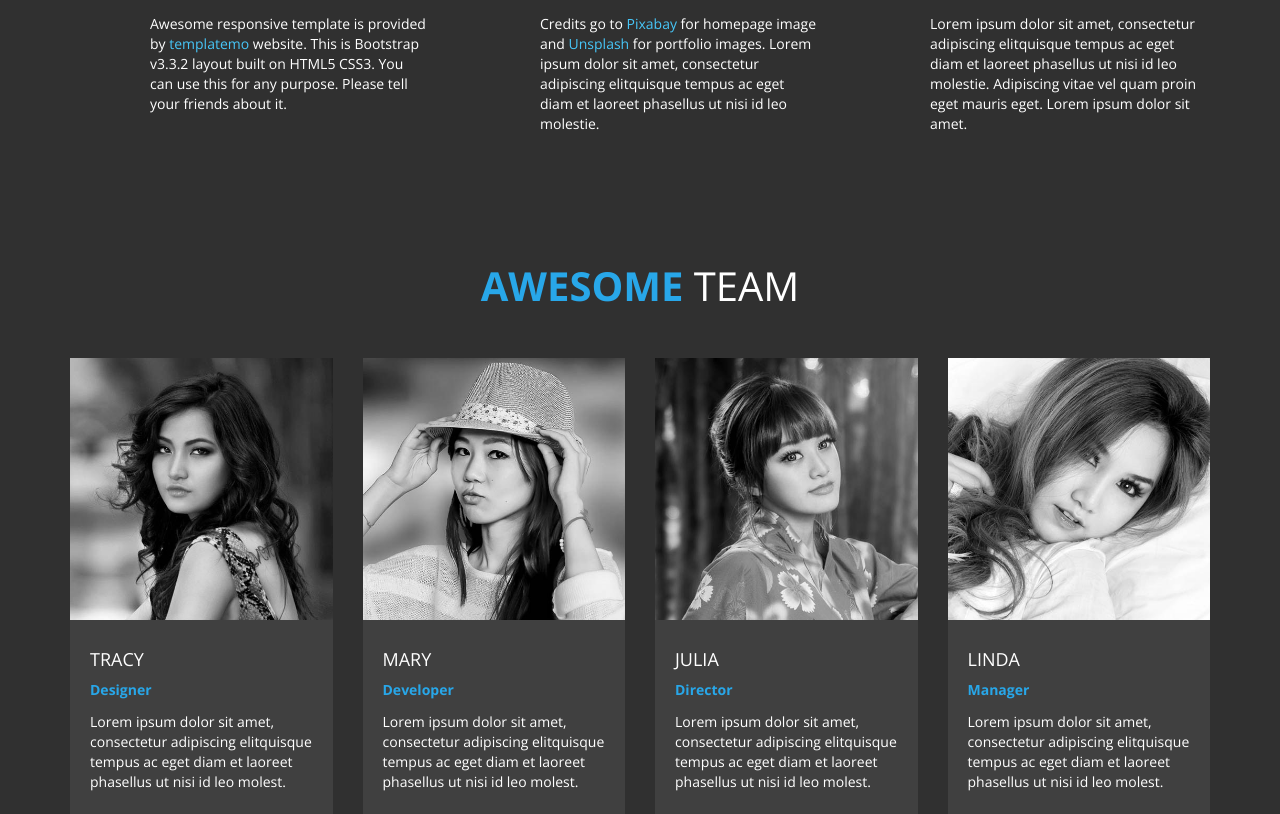
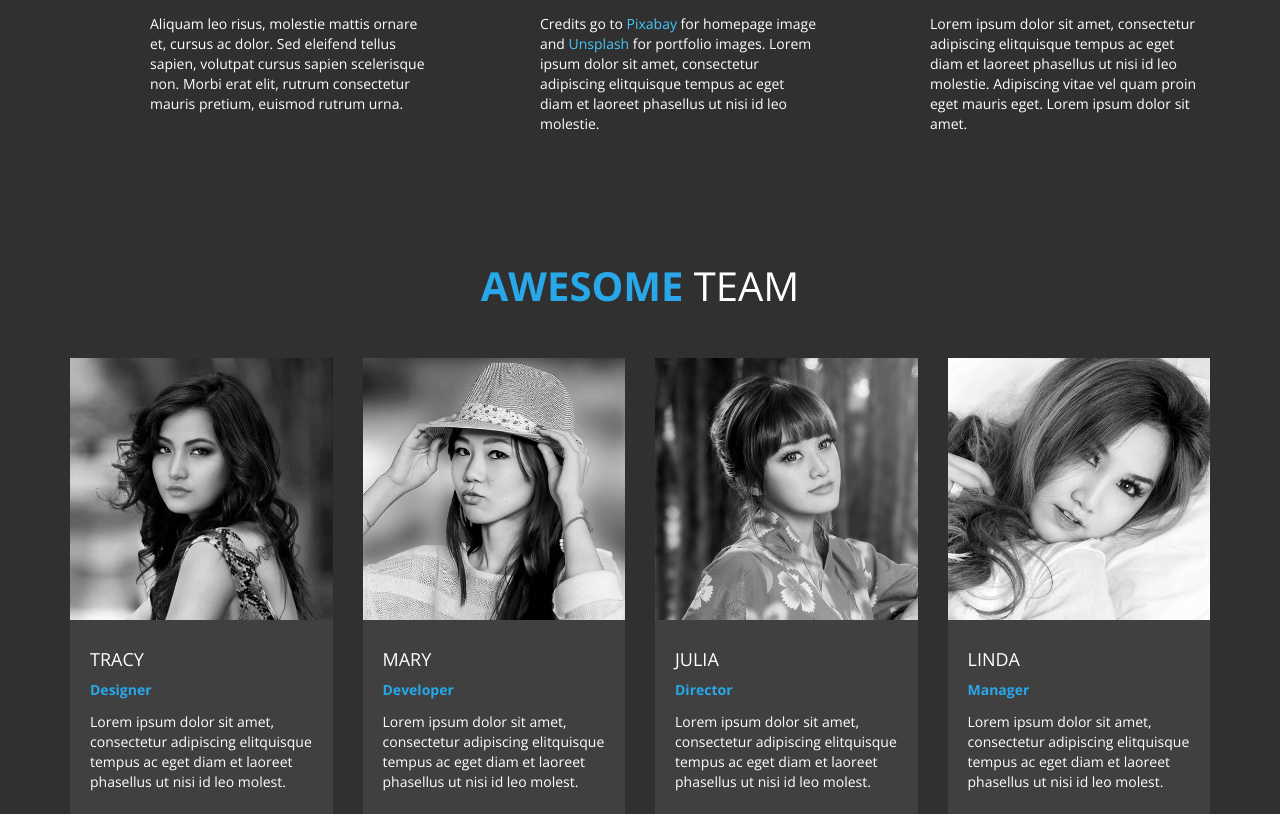
Before and after one commit to davidparaan/kjcore-webtpl-awesome, a plain HTML site: page index.html in a window 1280 px wide. Shown: the part 1015-1829 px from the top of the page. Drawn offline with nearby package versions, Linux system fonts and the light colour scheme.

Commit message:
ui update

```diff
--- a/index.html
+++ b/index.html
@@ -2,11 +2,8 @@
 <html lang="en">
   <head>
     <meta charset="utf-8" />
-    <!--
-        Awesome Template
-        http://www.templatemo.com/preview/templatemo_450_awesome
-        -->
-    <title>Awesome Responsive Template</title>
+
+    <title>Awesome Website</title>
     <meta name="keywords" content="" />
     <meta name="description" content="" />
     <meta http-equiv="X-UA-Compatible" content="IE=Edge" />
@@ -163,16 +160,10 @@
               </div>
               <div class="media-body">
                 <p>
-                  Awesome responsive template is provided by
-                  <a
-                    rel="nofollow"
-                    href="http://www.templatemo.com"
-                    target="_parent"
-                    >templatemo</a
-                  >
-                  website. This is Bootstrap v3.3.2 layout built on HTML5 CSS3.
-                  You can use this for any purpose. Please tell your friends
-                  about it.
+                  Aliquam leo risus, molestie mattis ornare et, cursus ac dolor.
+                  Sed eleifend tellus sapien, volutpat cursus sapien scelerisque
+                  non. Morbi erat elit, rutrum
+                  consectetur mauris pretium, euismod rutrum urna.
                 </p>
               </div>
             </div>
```
